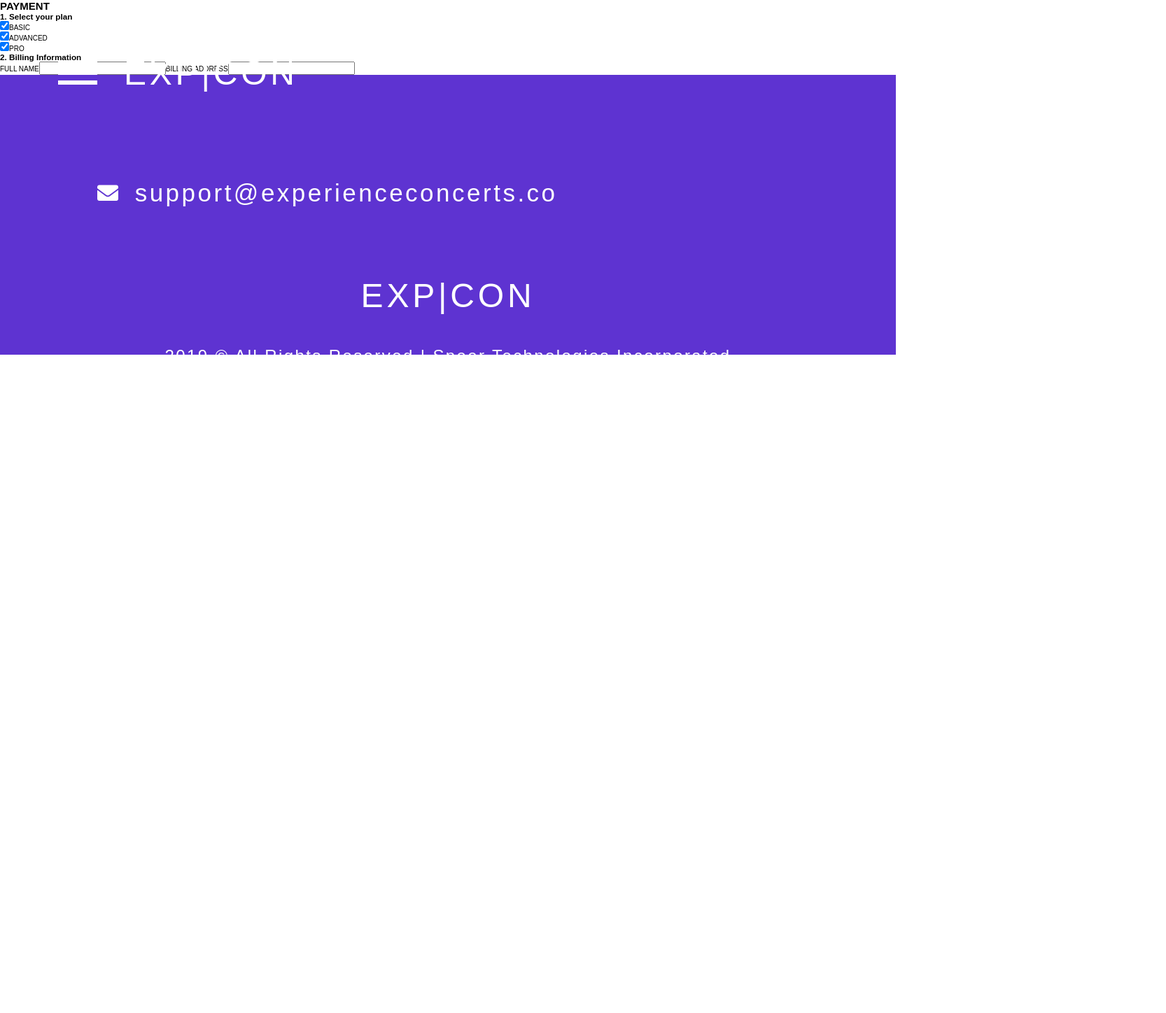
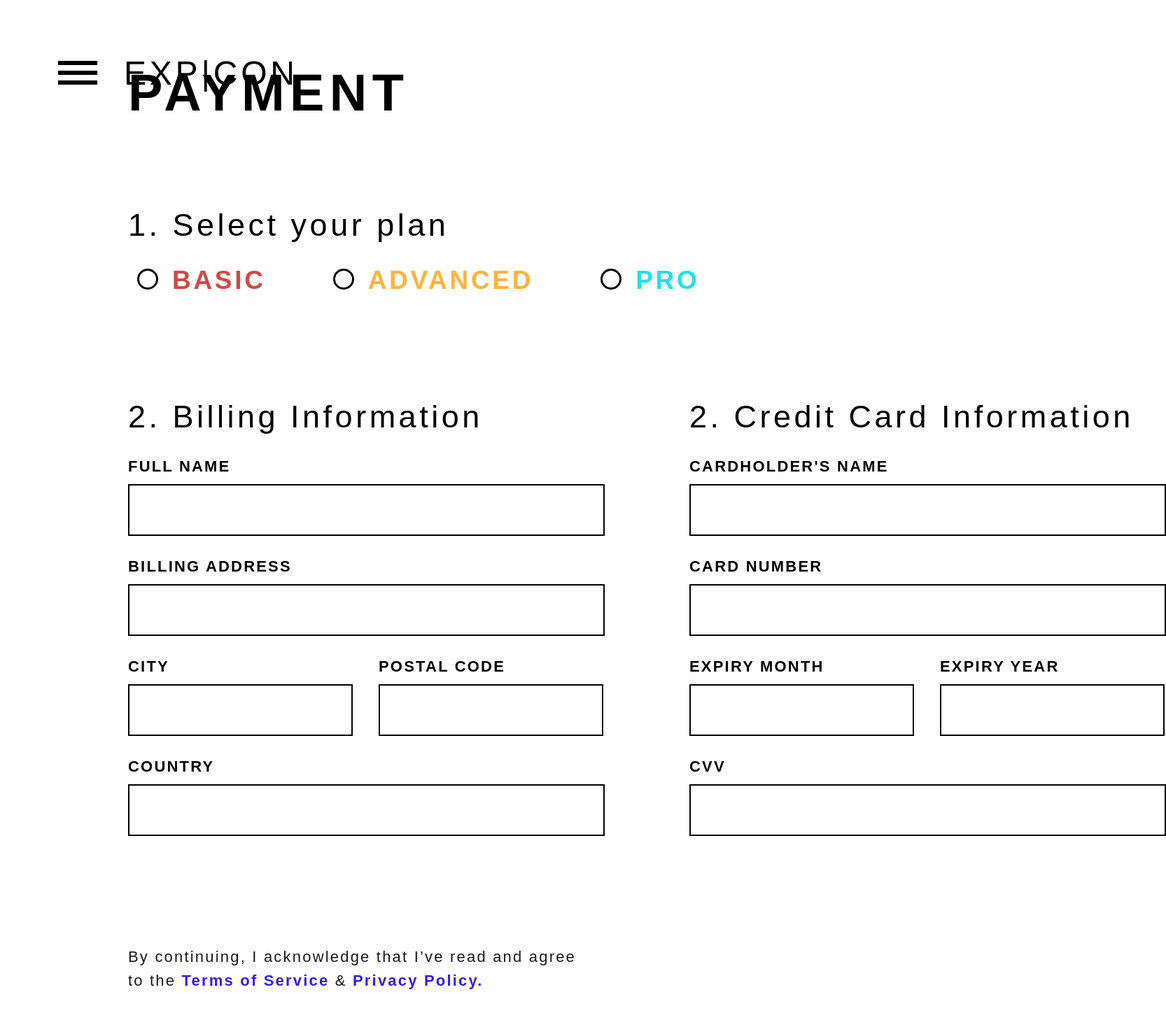
Before and after one commit to ameer-ahmad/exp-con, a React (Create React App) app: page /payment in a window 1280 px wide. Shown: the top 1448 px of the page at 70% size, 1666 px wide, since content can reach past the window. Before the commit the page ends 800 px from the top, so only its background shows below. Built offline with nearby package versions, Linux system fonts and the light colour scheme.

Commit message:
created payment section

```diff
--- a/src/components/Payment.js
+++ b/src/components/Payment.js
@@ -7,18 +7,18 @@ const Payment = () => {
 
             <h3>1. Select your plan</h3>
             <div className="paymentPlan">
-                <div>
-                    <input type="checkbox" name="basic" checked />
-                    <label for="basic">BASIC</label>
-                </div>
-                <div>
-                    <input type="checkbox" name="advanced" checked />
-                    <label for="advanced">ADVANCED</label>
-                </div>
-                <div>
-                    <input type="checkbox" name="pro" checked />
-                    <label for="pro">PRO</label>
-                </div>
+                <label className="round">BASIC
+                    <input type="radio" name="plan" value="basic" id="basic" />
+                    <span className="checkmark"></span>
+                </label>
+                <label className="round">ADVANCED
+                    <input type="radio" name="plan" value="advanced" id="advanced" />
+                    <span className="checkmark"></span>
+                </label>
+                <label className="round">PRO
+                    <input type="radio" name="plan" value="pro"  id="pro" />
+                    <span className="checkmark"></span>
+                </label>
             </div>
             <div className="personalInfo">
                 <div className="billInfo">
@@ -27,8 +27,41 @@ const Payment = () => {
                     <input type="text" name="name" />
                     <label for="address">BILLING ADDRESS</label>
                     <input type="text" name="address" />
+                    <div className="subForm">
+                        <div className="subSubForm">
+                            <label for="city">CITY</label>
+                            <input type="text" name="city" />
+                        </div>
+                        <div className="subSubForm">
+                            <label for="postal">POSTAL CODE</label>
+                            <input type="text" name="postal" />
+                        </div>
+                    </div>
+                    <label for="country">COUNTRY</label>
+                    <input type="text" name="country" />
+                </div>
+                <div className="cardInfo">
+                    <h3>2. Credit Card Information</h3>
+                    <label for="cardName">CARDHOLDER'S NAME</label>
+                    <input type="text" name="cardName" />
+                    <label for="cardNum">CARD NUMBER</label>
+                    <input type="text" name="cardNum" />
+                    <div className="subForm">
+                        <div className="subSubForm">
+                            <label for="expiryMonth">EXPIRY MONTH</label>
+                            <input type="text" name="expiryMonth" />
+                        </div>
+                        <div className="subSubForm">
+                            <label for="expiryYear">EXPIRY YEAR</label>
+                            <input type="text" name="expiryYear" />
+                        </div>
+                    </div>
+                    <label for="cvv">CVV</label>
+                    <input type="text" name="cvv" />
                 </div>
             </div>
+            <small className="terms">By continuing, I acknowledge that I’ve read and agree to the <span>Terms of Service</span> & <span>Privacy Policy.</span></small>
+            <button className="download">DOWNLOAD</button>
         </div>
     )
 }
--- a/src/index.css
+++ b/src/index.css
@@ -612,3 +612,186 @@ footer {
 .pricingPage .perk p {
   color: #0B0B0B;
 }
+
+/* Payment Section Styles */
+
+.payment {
+  height: 200vh;
+  width: 100vw;
+  background-color: white;
+  display: flex;
+  flex-direction: column;
+  justify-content: center;
+  padding-left: 18.3rem;
+}
+
+.paymentPage header {
+  color: black;
+}
+
+.paymentPage header .menu-btn-burger, .paymentPage header .menu-btn-burger::before, .paymentPage header .menu-btn-burger::after {
+  background-color: black;
+}
+
+.payment h2 {
+  font-size: 7.4rem;
+  letter-spacing: 0.74rem;
+  margin-bottom: 12.1rem;
+}
+
+.payment h3 {
+  font-size: 4.5rem;
+  letter-spacing: 0.45rem;
+  font-weight: normal;
+  margin-bottom: 3.2rem;
+}
+
+.personalInfo {
+  display: flex;
+  margin-top: 14.8rem;
+}
+
+.billInfo, .cardInfo {
+  display: flex;
+  flex-direction: column;
+}
+
+.personalInfo label {
+  font-size: 2.2rem;
+  letter-spacing: 0.22rem;
+  font-weight: bold;
+  margin-bottom: 1.2rem;
+}
+
+.personalInfo input {
+  width: 68.1rem;
+  height: 7.4rem;
+  margin-bottom: 3.1rem;
+  border: 0.2rem solid black;
+  padding-left: 3.8rem;
+  font-size: 2.8rem;
+  letter-spacing: 0.28rem;
+}
+
+.subForm input {
+  width: 32.1rem;
+}
+
+.subForm {
+  display: flex;
+}
+
+.subSubForm:nth-of-type(2) {
+  margin-left: 3.7rem;
+}
+
+.subSubForm {
+  display: flex;
+  flex-direction: column;
+}
+
+.cardInfo {
+  margin-left: 12.1rem;
+}
+
+.payment small {
+  font-size: 2.2rem;
+  letter-spacing: 0.22rem;
+  width: 65.1rem;
+  line-height: 3.4rem;
+  color: #191919;
+  margin-top: 12.5rem;
+  margin-bottom: 3.1rem;
+}
+
+.payment small span {
+  font-weight: bold;
+  color: #2F1FE9;
+}
+
+.download {
+  width: 21.7rem;
+  height: 6rem;
+  border: none;
+  border-radius: 7.9rem;
+  background: linear-gradient(90deg, #1FE1E9 0%, #5E33D1 34%, #D34848 65%, #FFB33F 100%);
+  font-weight: bold;
+  font-size: 1.9rem;
+  letter-spacing: 0.19rem;
+  color: white;
+}
+
+.personalInfo input:focus {
+  border-bottom: 0.8rem solid #2F1FE9;
+  outline: none;
+}
+
+.paymentPlan {
+  display: flex;
+}
+
+.round {
+  margin-right: 8.3rem;
+  display: flex;
+  align-items: center;
+  position: relative;
+  padding-left: 5rem;
+}
+
+.paymentPlan label {
+  font-size: 3.7rem;
+  letter-spacing: 0.37rem;
+  font-weight: bold;
+  margin-left: 1.3rem;
+  cursor: pointer;
+}
+
+.round:first-of-type {
+  color: #D24848;
+}
+
+.round:nth-of-type(2) {
+  color: #FFB33F;
+}
+
+.round:last-of-type {
+  color: #1FE1E9;
+}
+
+.round input {
+  position: absolute;
+  opacity: 0;
+  cursor: pointer;
+}
+
+.checkmark {
+  position: absolute;
+  top: 0;
+  left: 0;
+  height: 30px;
+  width: 30px;
+  background-color: white;
+  border-radius: 50%;
+  border: 3px solid black;
+  margin-top: 0.4rem;
+
+}
+
+.round:hover input ~ .checkmark {
+  background-color: #ccc;
+}
+
+.round:first-of-type input:checked ~ .checkmark {
+  background-color: #D24848;
+  border: none;
+}
+
+.round:nth-of-type(2) input:checked ~ .checkmark {
+  background-color: #FFB33F;
+  border: none;
+}
+
+.round:last-of-type input:checked ~ .checkmark {
+  background-color: #1FE1E9;
+  border: none;
+}
```
